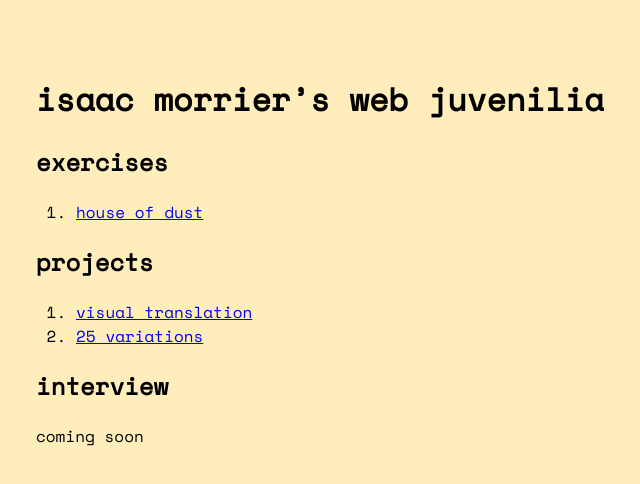
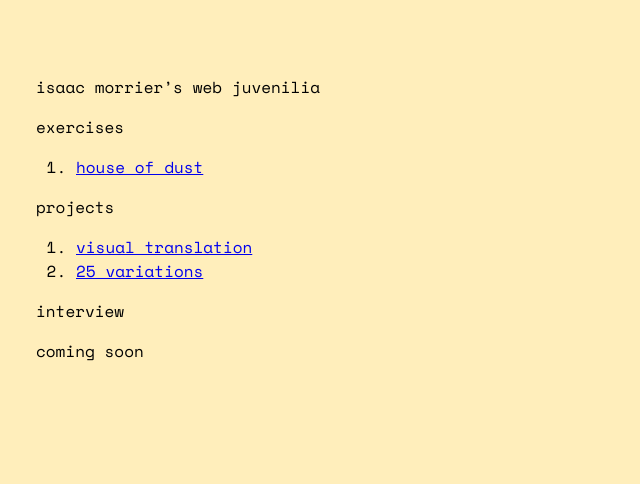
Before and after one commit to IsaacMorrier/interactive, a plain HTML site: page index.html in a window 1280 px wide. Shown: the whole page, without its empty margins (39-679 px from the left). Drawn offline with nearby package versions, Linux system fonts and the light colour scheme.

Commit message:
css changes on homepage

```diff
--- a/index.html
+++ b/index.html
@@ -10,20 +10,20 @@
 
 <body>
 
-  <h1>isaac morrier’s web juvenilia</h1>
+  <p>isaac morrier’s web juvenilia</p>
 
-  <h2>exercises</h2>
+  <p>exercises</p>
   <ol>
   	<li><a href="exercise1/">house of dust</a></li>
   </ol>
 
-  <h2>projects</h2>
+  <p>projects</p>
   <ol>
   	<li><a href="https://aacdeeioprsssst.tumblr.com/">visual translation</a></li>
     <li><a href="project2/">25 variations</a></li>
   </ol>
 
-  <h2>interview</h2>
+  <p>interview</p>
   coming soon
 
 </body>
```
